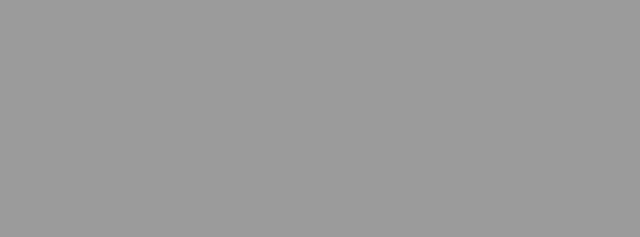
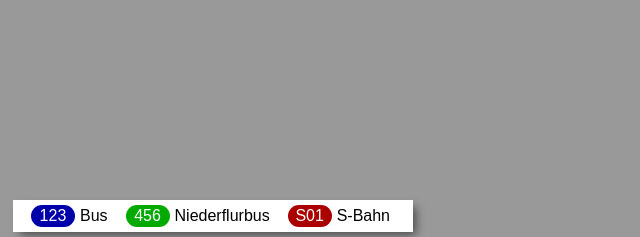
Before and after one commit to ruedigerp/mini-bahn-departure, a Flask app: page / in a window 1280 px wide. Before the commit the part shown is empty. Shown: the part 563-800 px from the top of the page, without its empty margins (0-640 px from the left). Run offline with Flask 2, Linux system fonts and the light colour scheme.

Commit message:
feat: add floating explanation box

```diff
--- a/static/main.css
+++ b/static/main.css
@@ -20,6 +20,7 @@
   flex: 1 1 var(--card-size);
   background: #999;
   font-family: sans-serif;
+  margin-bottom:64px;
 }
 
 .c-container {
@@ -69,14 +70,43 @@
   color: #f00;
 }
 
-.niederflurbus {
+.c-type{
+  min-width: 40px;
+  border-radius: 25px;
+  padding: 2px;
+  color: #fff;
+  text-align: center;
+}
+
+.c-type--niederflurbus {
   background-color: #0a0;
 }
 
-.bus {
+.c-type--bus {
   background-color: #00a;
 }
 
-.s-bahn {
+.c-type--s-bahn {
   background-color: #a00;
 }
+
+.c-explanation{
+  display: flex;
+  position: fixed;
+  width: 390px;
+  justify-content: space-evenly;
+  bottom: 5px;
+  left: 13px;
+  background: #fff;
+  padding: 5px;
+  -webkit-box-shadow: 5px 5px 10px -2px rgba(0, 0, 0, 0.5);
+  -moz-box-shadow: 5px 5px 10px -2px rgba(0, 0, 0, 0.5);
+  box-shadow: 5px 5px 10px -2px rgba(0, 0, 0, 0.5);
+}
+.c-explain{
+  display:flex;
+  align-items: center;
+}
+.c-type-explanation{
+  margin: 0 5px;
+}
--- a/templates/main.html
+++ b/templates/main.html
@@ -16,7 +16,7 @@
     </div>
   {% for line in location.lines %}
   <div class="c-line">
-    <div class="c-line-item {{line.type | lower}} c-line--number">{{line.name}}</div>
+    <div class="c-line-item c-type--{{line.type | lower}} c-line--number">{{line.name}}</div>
     <div class="c-line-item c-line--route">&rarr; {{line.route}}</div>
     <div class="c-line-item c-line--time">{{line.time}}min
     {% if line.delay %}<div class="c-line--delay">(+{{line.delay}})</div>{% endif %}
@@ -25,5 +25,10 @@
   {% endfor %}
 </div>
 {% endfor %}
+<div class="c-explanation">
+  <div class="c-explain"><div class="c-type c-type--bus">123</div><div class="c-type-explanation">Bus</div></div>
+  <div class="c-explain"><div class="c-type c-type--niederflurbus">456</div><div class="c-type-explanation">Niederflurbus</div></div>
+  <div class="c-explain"><div class="c-type c-type--s-bahn">S01</div><div class="c-type-explanation">S-Bahn</div></div>
+</div>
 </body>
 </html>
```
